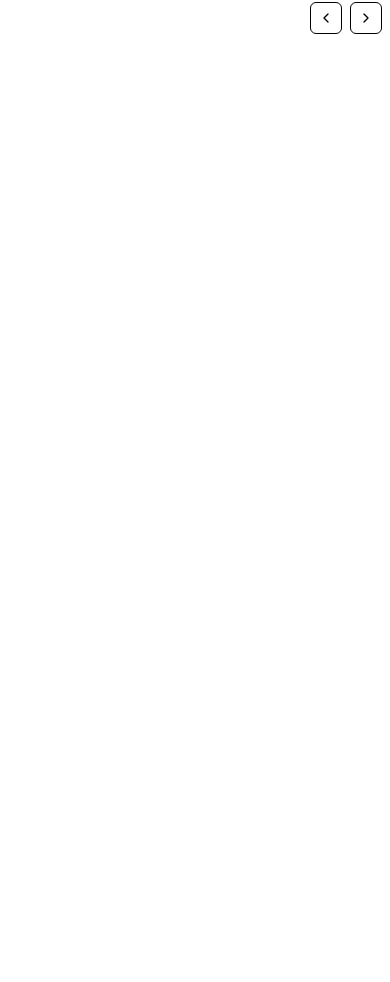
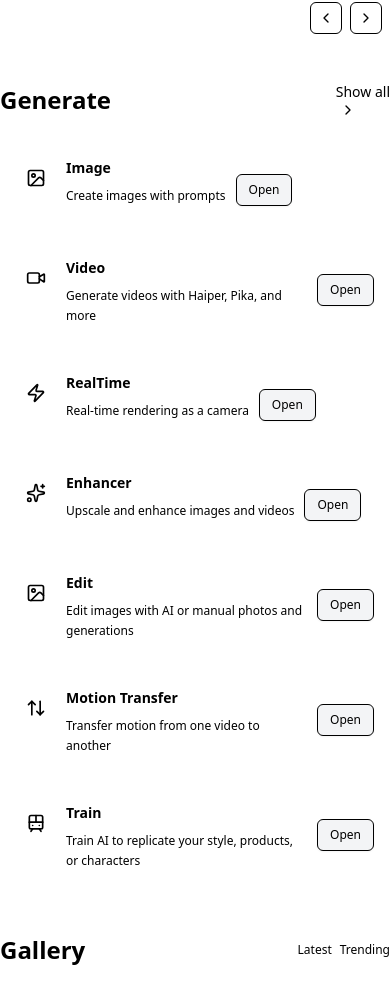
Before and after one commit to Demmyjsx/cartolinks, a Next.js app: page / in a window 390 px wide. Shown: the part 714-1696 px from the top of the page. Before the commit the page ends 844 px from the top, so only its background shows below. Built offline with nearby package versions, Linux system fonts and the light colour scheme.

Commit message:
finished and all ui and responsive

```diff
--- a/src/app/page.tsx
+++ b/src/app/page.tsx
@@ -1,3 +1,4 @@
+import GridSection from "@/components/girdSection";
 import CarouselSections  from "../components/caroselSection";
 import Header from "../components/header";
 
@@ -6,6 +7,7 @@ export default function Home() {
     <>
       <Header />
       <CarouselSections />
+      <GridSection />
     </>
 
 
--- /dev/null
+++ b/src/components/girdSection.tsx
@@ -0,0 +1,107 @@
+import { Button } from "@/components/ui/button"
+import { ImageIcon, Video, Zap, Sparkles, ArrowUpDown, Train, ChevronRight } from "lucide-react"
+
+const tools = [
+  {
+    name: "Image",
+    description: "Create images with prompts",
+    icon: ImageIcon,
+
+  },
+  {
+    name: "Video",
+    description: "Generate videos with Haiper, Pika, and more",
+    icon: Video,
+
+  },
+  {
+    name: "RealTime",
+    description: "Real-time rendering as a camera",
+    icon: Zap,
+
+  },
+  {
+    name: "Enhancer",
+    description: "Upscale and enhance images and videos",
+    icon: Sparkles,
+
+  },
+  {
+    name: "Edit",
+    description: "Edit images with AI or manual photos and generations",
+    icon: ImageIcon,
+
+
+  },
+  {
+    name: "Motion Transfer",
+    description: "Transfer motion from one video to another",
+    icon: ArrowUpDown,
+
+    badgeVariant: "default" as const,
+  },
+  {
+    name: "Train",
+    description: "Train AI to replicate your style, products, or characters",
+    icon: Train,
+
+    badgeVariant: null,
+  },
+]
+
+export default function GridSection() {
+  return (
+    <section className="space-y-6">
+      <div className="flex items-center justify-between">
+        <h2 className="text-2xl font-bold">Generate</h2>
+        <a className="text-sm ">
+          Show all
+          <ChevronRight className="w-4 h-4 ml-1" />
+        </a>
+      </div>
+
+      <div className="grid grid-cols-1 sm:grid-cols-2 lg:grid-cols-3 xl:grid-cols-4 gap-4">
+        {tools.map((tool) => {
+          const IconComponent = tool.icon
+          return (
+            <div key={tool.name} className="p-4 flex gap-2.5 hover:shadow-md transition-shadow cursor-pointer group">
+              <div className="flex items-start justify-between mb-3">
+                <div className="w-10 h-10 rounded-lg bg-primary/10 flex items-center justify-center group-hover:bg-primary/20 transition-colors">
+                  <IconComponent className="w-5 h-5 text-primary" />
+                </div>
+
+
+              </div>
+
+              <div className="space-y-2">
+                <h3 className="font-semibold text-sm">{tool.name}</h3>
+                <p className="text-xs text-muted-foreground leading-relaxed">{tool.description}</p>
+              </div>
+
+              <div className="mt-4 flex justify-end">
+                <Button size="sm" variant="outline" className="text-xs bg-gray-100 hover:bg-gray-200">
+                  Open
+                </Button>
+              </div>
+            </div>
+          )
+        })}
+      </div>
+
+
+      <div className="mt-12">
+        <div className="flex items-center justify-between mb-4">
+          <h2 className="text-2xl font-bold">Gallery</h2>
+          <div className="flex items-center gap-2">
+            <a href="#" className="text-xs">
+              Latest
+            </a>
+            <a href="#" className="text-xs">
+              Trending
+            </a>
+          </div>
+        </div>
+      </div>
+    </section>
+  )
+}
```
